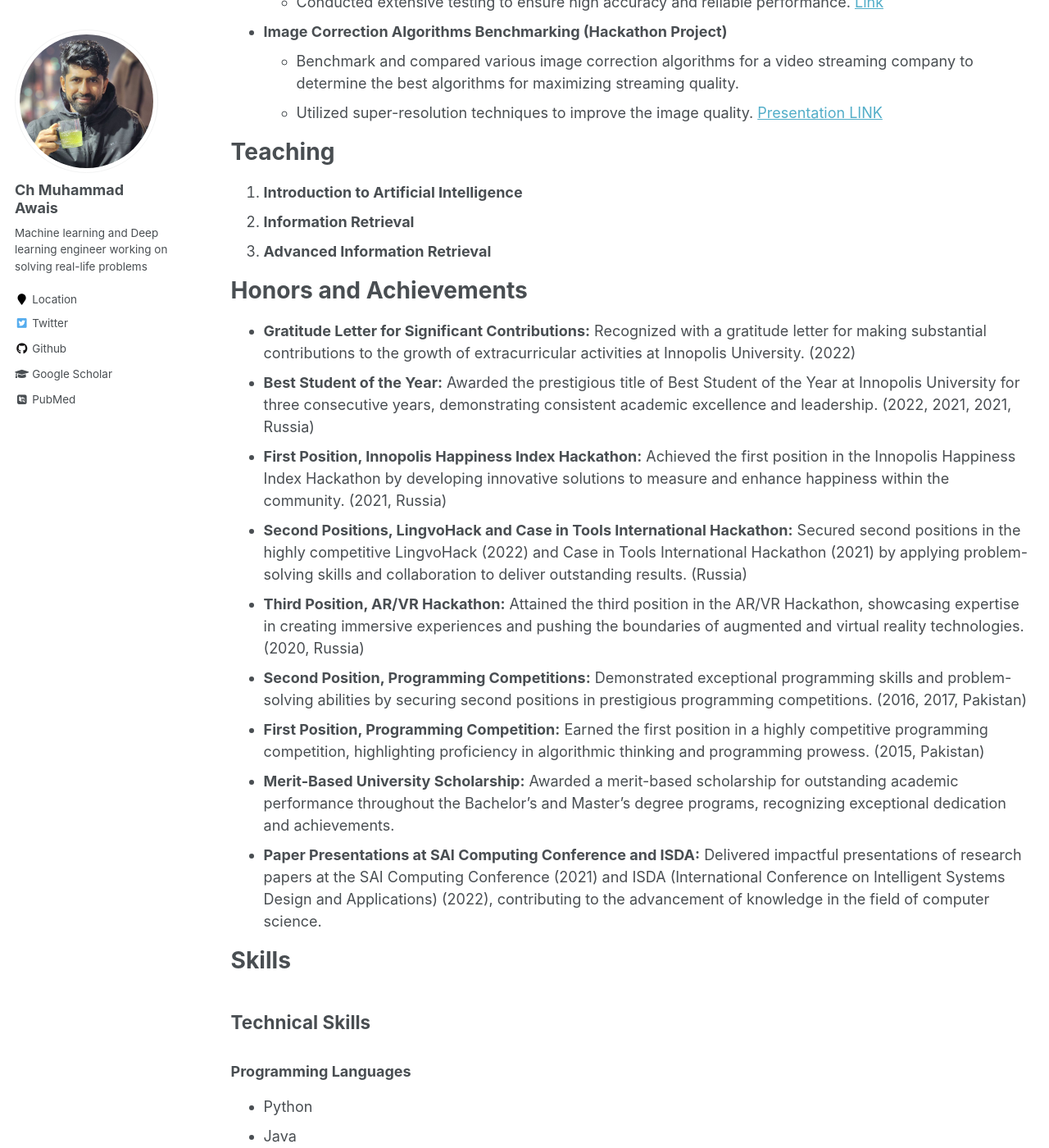
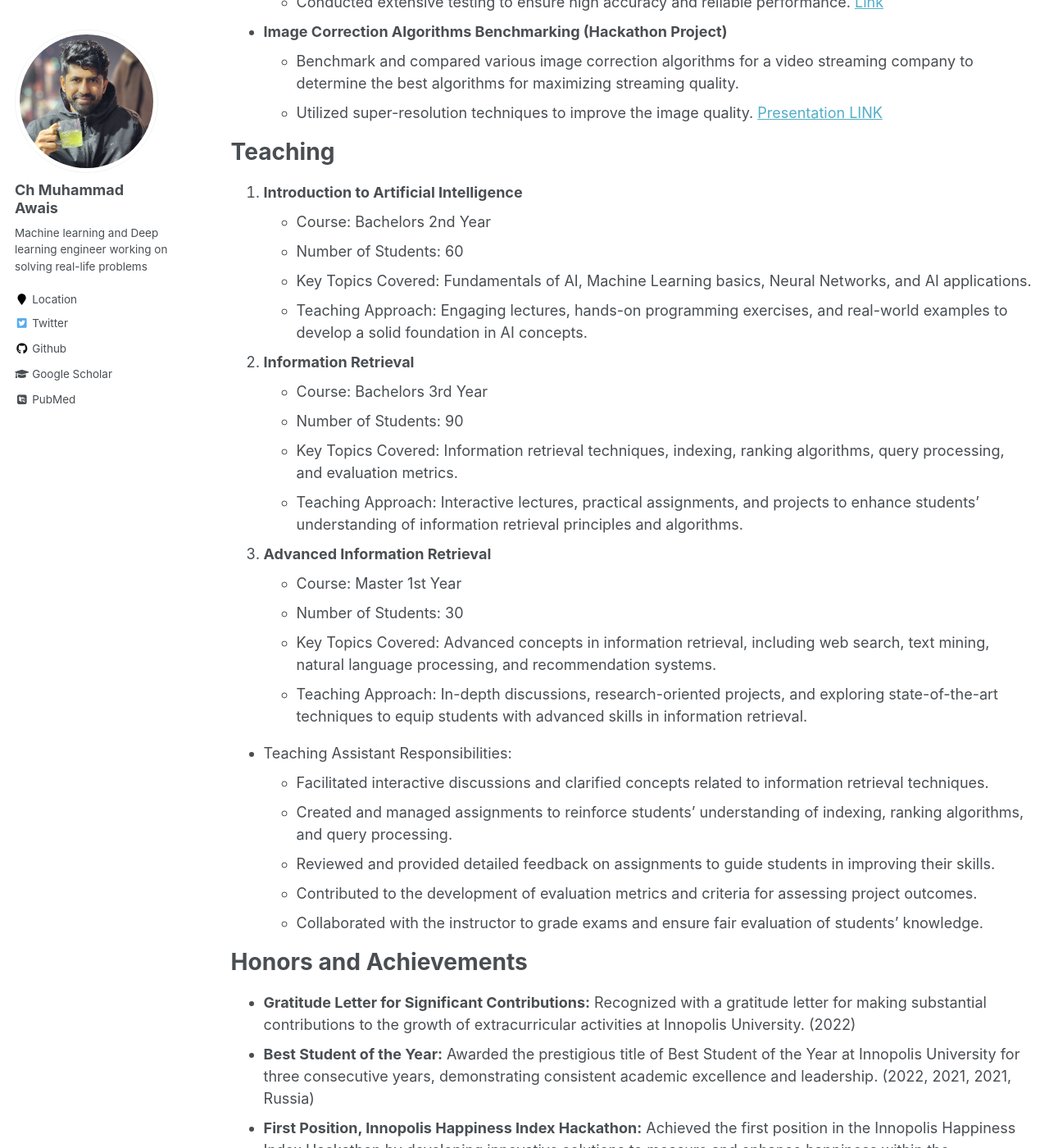
Before and after one commit to cm-awais/cm-awais.github.io, a Jekyll site: the page built from _pages/cv.md, in a window 1280 px wide and 1400 px high, scrolled down 2324 px. Shown: the whole window at 82% size. Built offline with Jekyll 4.4.1, drawn with Linux system fonts in a browser that asks for light colours; some web fonts are replaced.

Commit message:
Update cv.md

```diff
--- a/_pages/cv.md
+++ b/_pages/cv.md
@@ -81,8 +81,29 @@
 Teaching
 ======
 1. **Introduction to Artificial Intelligence**
+   - Course: Bachelors 2nd Year
+   - Number of Students: 60
+   - Key Topics Covered: Fundamentals of AI, Machine Learning basics, Neural Networks, and AI applications.
+   - Teaching Approach: Engaging lectures, hands-on programming exercises, and real-world examples to develop a solid foundation in AI concepts.
+
 2. **Information Retrieval**
+   - Course: Bachelors 3rd Year
+   - Number of Students: 90
+   - Key Topics Covered: Information retrieval techniques, indexing, ranking algorithms, query processing, and evaluation metrics.
+   - Teaching Approach: Interactive lectures, practical assignments, and projects to enhance students' understanding of information retrieval principles and algorithms.
+
 3. **Advanced Information Retrieval**
+   - Course: Master 1st Year
+   - Number of Students: 30
+   - Key Topics Covered: Advanced concepts in information retrieval, including web search, text mining, natural language processing, and recommendation systems.
+   - Teaching Approach: In-depth discussions, research-oriented projects, and exploring state-of-the-art techniques to equip students with advanced skills in information retrieval.
+
+- Teaching Assistant Responsibilities:
+     * Facilitated interactive discussions and clarified concepts related to information retrieval techniques.
+     * Created and managed assignments to reinforce students' understanding of indexing, ranking algorithms, and query processing.
+     * Reviewed and provided detailed feedback on assignments to guide students in improving their skills.
+     * Contributed to the development of evaluation metrics and criteria for assessing project outcomes.
+     * Collaborated with the instructor to grade exams and ensure fair evaluation of students' knowledge.
 
 Honors and Achievements
 ======
```
